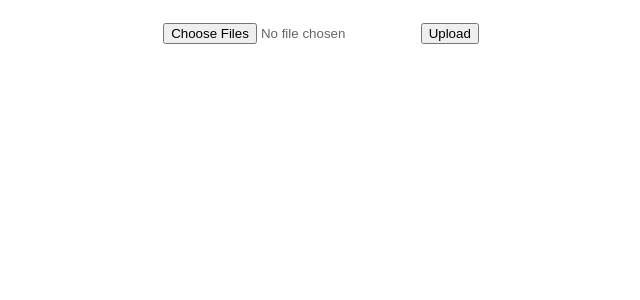
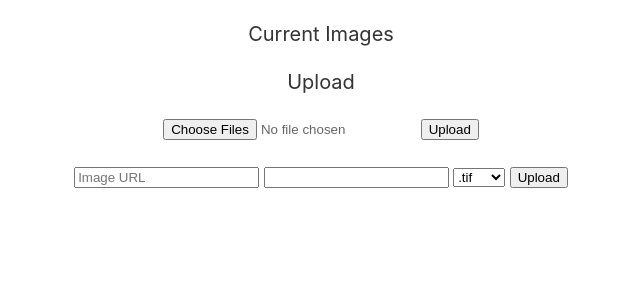
Before and after one commit to shangar21/Shopify-Data-Developer_challenge, a Flask app: page /upload_images in a window 1280 px wide. Shown: the part 80-380 px from the top of the page, without its empty margins (319-959 px from the left). Run offline with Flask 2, Linux system fonts and the light colour scheme; data that the repository does not hold is empty; some libraries are stand-ins or nearby versions.

Commit message:
adds images by URL and adds to database

```diff
--- a/app.py
+++ b/app.py
@@ -4,6 +4,7 @@ import os
 from werkzeug.utils import secure_filename
 from models import Image
 from db import save_from_url, db_init, db
+from sqlalchemy.dialects.sqlite import insert
 
 app = Flask(__name__)
 
@@ -24,25 +25,35 @@ def index():
 @app.route('/upload_images', methods=['GET', 'POST'])
 def upload():
     global IMAGE_TYPES
-
     if request.method == 'POST':
         files = request.files.getlist("files[]")
         urls = request.form.to_dict()
-        print(urls)
         if urls:
-            img = Image(img=urls['image_url'], mimetype=urls['image_extention'], name=urls['url_image_file_name'])
+            images = Image.query.all()
+            filename = urls['img_title']+urls['extension']
+            mimetype = urls['extension']
+            req = urllib.request.Request(urls['img_url'], headers={'User-Agent': 'Mozilla/5.0'})
+            img = Image(img=urllib.request.urlopen(req).read(), mimetype=mimetype, name=filename)
             db.session.add(img)
-            db.session.commit()
-            return render_template('upload.html', extentions=IMAGE_TYPES)
+            try:
+                db.session.commit()
+            except:
+                db.session.rollback()
+                flash("{} already has been uploaded".format(filename))
 
         for f in files:
+            images = Image.query.all()
             filename = secure_filename(f.filename)
             mimetype = f.mimetype
             img = Image(img=f.read(), mimetype=mimetype, name=filename)
             db.session.add(img)
-            db.session.commit()
+            try:
+                db.session.commit()
+            except:
+                db.session.rollback()
+                flash("{} already has been uploaded".format(filename))
 
-    return render_template('upload.html', extentions=IMAGE_TYPES)
+    return render_template('upload.html', extensions=IMAGE_TYPES, images=Image.query.all())
 
 @app.route('/delete_images', methods=['GET', 'POST'])
 def delete():
--- a/templates/index.html
+++ b/templates/index.html
@@ -14,8 +14,7 @@
 {% else %}
 <center>
     <div class="uk-card uk-card-primary uk-card-body">
-        <h3 class="uk-card-title">No Images Uploaded Yet!</h3>
-        <a href="/upload_images">Click here to upload images!</a>
+        <h3 class="uk-card-title">No Images</h3>
     </div>
 </center>
 
--- a/templates/upload.html
+++ b/templates/upload.html
@@ -11,12 +11,33 @@
     </ul>
   {% endif %}
 {% endwith %}
+</center>
+<center>
+  <h4>Current Images</h4>
+</center>
+<center>
+  {% for img in images %}
+  <ul class="uk-list uk-list-collapse">
+      <li>{{ img.name }}</li>
+  </ul>
+  {% endfor %}
+
+<h4>Upload</h4>
     <form method=post action="/upload_images" enctype=multipart/form-data>
             <input type="file" name="files[]" multiple="true" required>
             <input type="submit" value="Upload">
     </form>
     <br>
-
+    <form method=post action="/upload_images" enctype="multipart/form-data">
+      <input type="text" name="img_url" placeholder="Image URL" required>
+      <input type="text" name="img_title" palceholder="Image Name" required>
+      <select name="extension">
+        {% for e in extensions %}
+          <option value="{{ e }}"> {{ e }} </option>
+        {% endfor %}
+      </select>
+      <input type="submit" value="Upload">
+    </form>
 </center>
 
 
```
